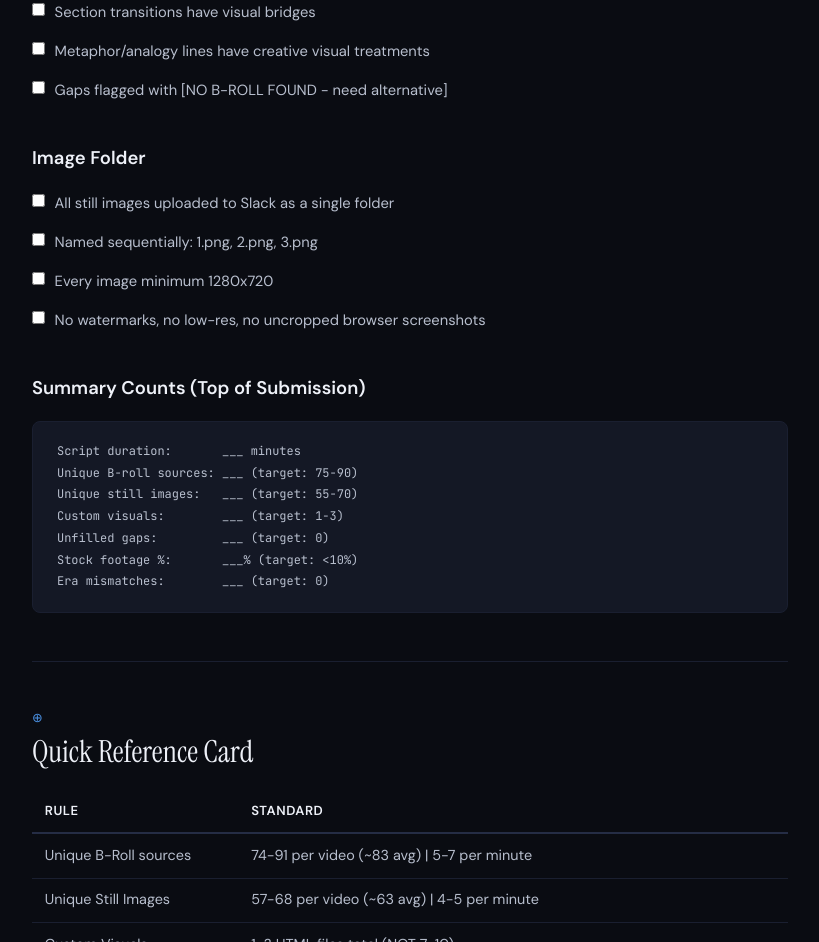
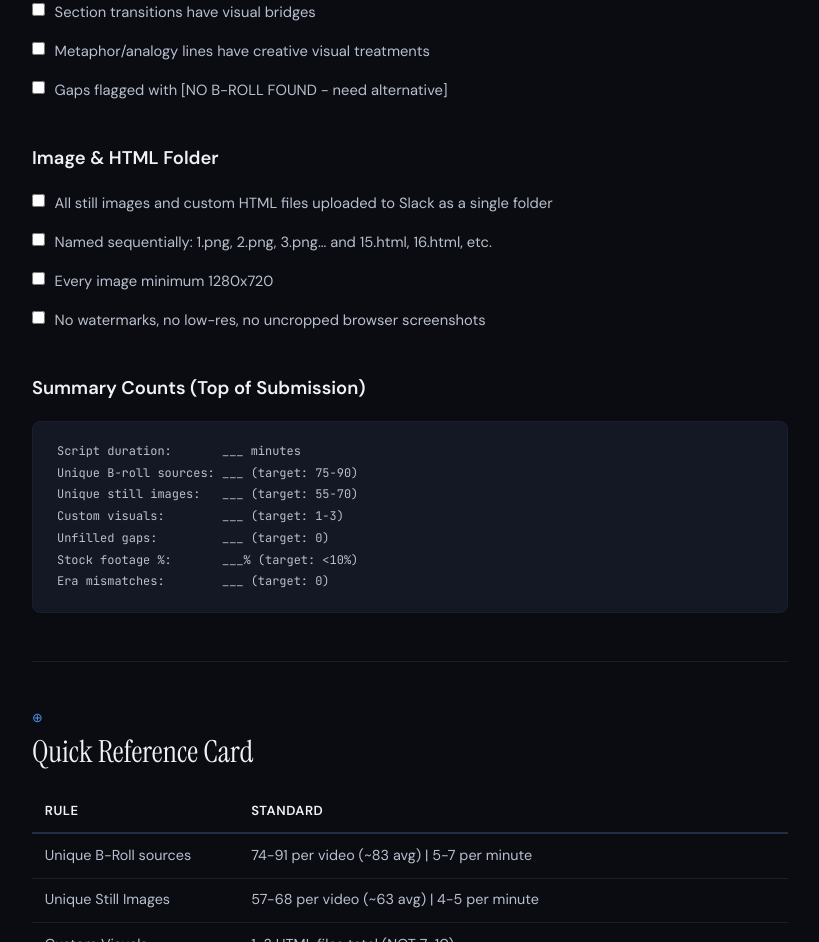
Before and after one commit to superhackermans/rareliquidbrollguide, a plain HTML site: page reference.html in a window 1280 px wide. Shown: the part 1574-2516 px from the top of the page, without its empty margins (360-1179 px from the left). Drawn offline with Linux system fonts and the light colour scheme.

Commit message:
Clarify that image folder includes both stills and HTML files
Co-Authored-By: Claude Opus 4.6 <noreply@anthropic.com>

```diff
--- a/reference.html
+++ b/reference.html
@@ -101,10 +101,10 @@
     <label><input type="checkbox"> Gaps flagged with [NO B-ROLL FOUND - need alternative]</label>
   </div>
 
-  <h3>Image Folder</h3>
+  <h3>Image &amp; HTML Folder</h3>
   <div class="checklist">
-    <label><input type="checkbox"> All still images uploaded to Slack as a single folder</label>
-    <label><input type="checkbox"> Named sequentially: 1.png, 2.png, 3.png</label>
+    <label><input type="checkbox"> All still images and custom HTML files uploaded to Slack as a single folder</label>
+    <label><input type="checkbox"> Named sequentially: 1.png, 2.png, 3.png&hellip; and 15.html, 16.html, etc.</label>
     <label><input type="checkbox"> Every image minimum 1280x720</label>
     <label><input type="checkbox"> No watermarks, no low-res, no uncropped browser screenshots</label>
   </div>
```
